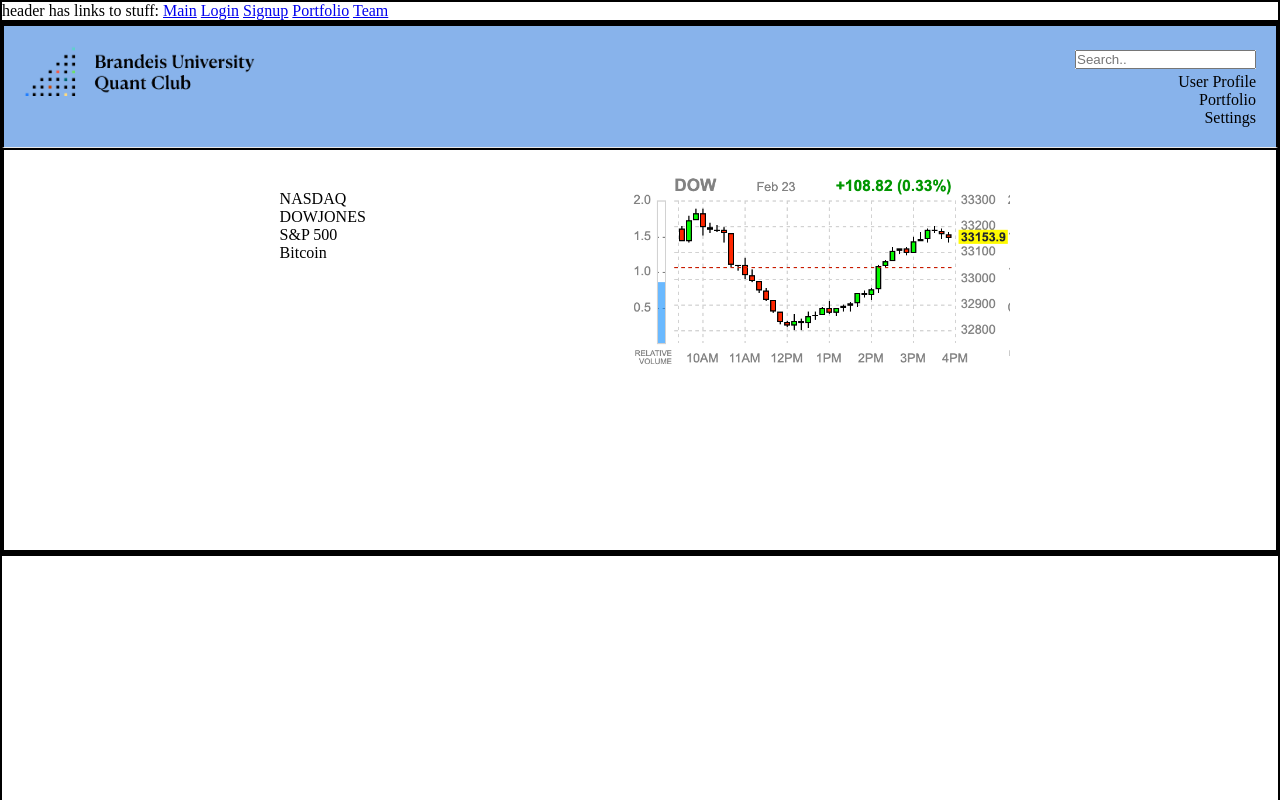
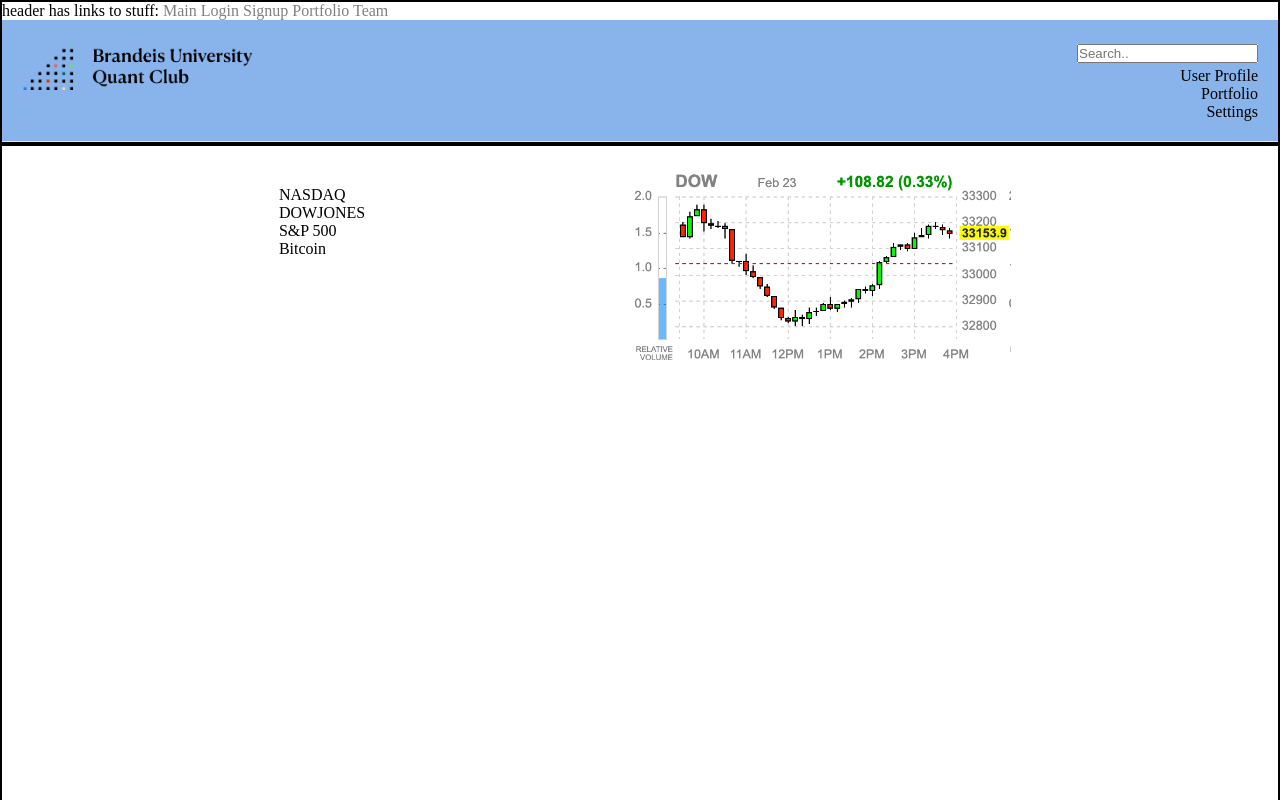
Before and after one commit to ArcherHeffern/ImpliedVolatilityIndex, a SvelteKit app: page / in a window 1280 px wide. Shown: the top 800 px of the page. Built offline with nearby package versions, Linux system fonts and the light colour scheme.

Commit message:
fixed header and main page bugs with porting

```diff
--- a/src/lib/Header.svelte
+++ b/src/lib/Header.svelte
@@ -6,3 +6,60 @@
 <a href="/signup">Signup</a>
 <a href="/portfolio">Portfolio</a>
 <a href="/team">Team</a>
+<div class="header">
+    <div class="header-left">
+        <img src="logo.png" height="50px" width="auto" alt="quant logo">
+    </div>
+
+    <div class="header-right">
+        <div class="container-search">
+            <div class="topnav">
+                <input type="text" placeholder="Search..">
+            </div>
+        </div>
+
+        <div class="row">
+            <div class="col-6 col-sm-4">User Profile</div>
+            <div class="col-6 col-sm-4">Portfolio</div>
+            <div class="col-6 col-sm-4">Settings</div>
+        </div>
+    </div>
+ </div>
+
+ <style>
+        .header {
+        background: #88b3eb;
+        display: flex;
+        padding: 20px;
+        border-bottom: 1px solid #e9e9e9;
+    }
+
+    .header-left {
+        flex-grow: 1;
+        display: flex;
+        gap: 10px;
+        text-align: left;
+    }
+
+    .topnav {
+        overflow: hidden;
+        background-color: #e9e9e9;
+    }
+
+    .header-right {
+        color: black;
+        text-align: right;
+    }
+
+    .container-search {
+        padding-top: 4px;
+        display: flex;
+        justify-content: center;
+        padding-bottom: 4px;
+    }
+
+    a {
+        color: gray;
+        text-decoration: none;
+    }
+ </style>
--- a/src/routes/+page.svelte
+++ b/src/routes/+page.svelte
@@ -1,50 +1,16 @@
+<script>
+
+</script>
+
 <style>
     * {
         margin: 0;
         padding: 0;
     }
 
-    body {
+    .body {
         height: 200vh;
         background: rgb(255, 255, 255);
-    }
-
-    header {
-        background: #88b3eb;
-        display: flex;
-        padding: 20px;
-        border-bottom: 1px solid #e9e9e9;
-    }
-
-    .header-left {
-        flex-grow: 1;
-        display: flex;
-        gap: 10px;
-        text-align: left;
-    }
-
-    .topnav {
-        overflow: hidden;
-        background-color: #e9e9e9;
-    }
-
-    .title {
-        color: black;
-        text-align: center;
-        display: flex;
-        justify-content: center;
-    }
-
-    .header-right {
-        color: black;
-        text-align: right;
-    }
-
-    .container-search {
-        padding-top: 4px;
-        display: flex;
-        justify-content: center;
-        padding-bottom: 4px;
     }
 
     .container-list {
@@ -66,39 +32,10 @@
         padding-left: 10px;
     }
 
-    a {
-        color: gray;
-        text-decoration: none;
-    }
-
 </style>
 
-<script>
-
-</script>
-
-<body>
-    <header>
-       <div class="header-left">
-           <img src="logo.png" height="50px" width="auto" alt="quant logo">
-       </div>
-
-       <div class="header-right">
-           <div class="container-search">
-               <div class="topnav">
-                   <input type="text" placeholder="Search..">
-               </div>
-           </div>
-
-           <div class="row">
-               <div class="col-6 col-sm-4">User Profile</div>
-               <div class="col-6 col-sm-4">Portfolio</div>
-               <div class="col-6 col-sm-4">Settings</div>
-           </div>
-       </div>
-    </header>
-
-    <main>
+<div class='body'>
+    <div>
        <article>
            <div class="container-list">
                <div class="container-graph-content">
@@ -113,10 +50,7 @@
                <div class="container-graph">
                    <img src="dow.png" height="200px" width="auto" alt="graph">
                </div>
-
            </div>
         </article>
-    </main>
-
-    <footer></footer>
-</body>
+    </div>
+</div>
```
